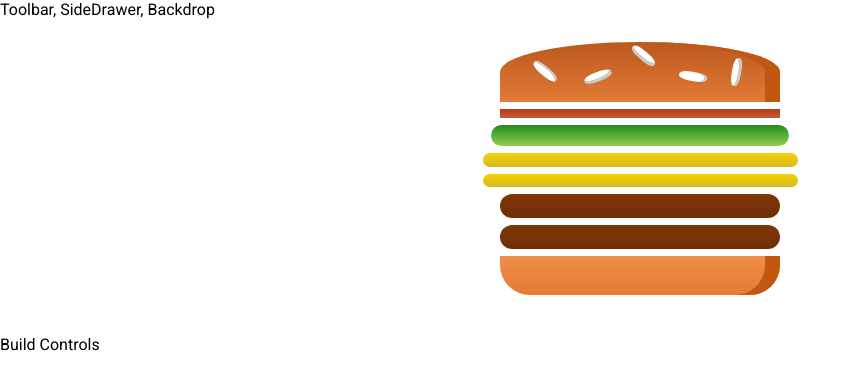
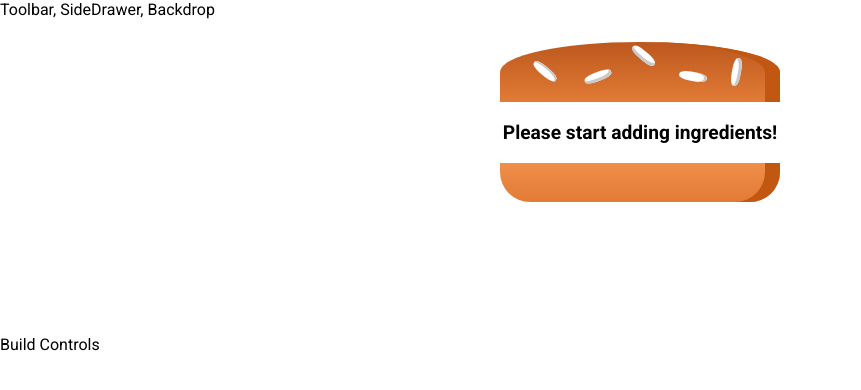
Before and after one commit to Jamerrone/react-16-the-complete-guide, a React app in the folder 8-the-burger-builder/: page / in a window 1280 px wide. Shown: the top 390 px of the page, without its empty margins (0-861 px from the left). Built offline with nearby package versions, Linux system fonts and the light colour scheme.

Commit message:
Update: calc the ingredient sum dynamically

```diff
--- a/8-the-burger-builder/src/components/Burger/Burger.js
+++ b/8-the-burger-builder/src/components/Burger/Burger.js
@@ -5,11 +5,19 @@
 import classes from './Burger.css';
 
 const burger = props => {
-  const transformedIngredients = Object.keys(props.ingredients).map(igKey => {
-    return [...Array(props.ingredients[igKey])].map((_, i) => {
-      return <BurgerIngredient key={igKey + i} type={igKey} />;
-    });
-  });
+  let transformedIngredients = Object.keys(props.ingredients)
+    .map(igKey => {
+      return [...Array(props.ingredients[igKey])].map((_, i) => {
+        return <BurgerIngredient key={igKey + i} type={igKey} />;
+      });
+    })
+    .reduce((arr, el) => {
+      return arr.concat(el);
+    }, []);
+
+  if (transformedIngredients.length === 0) {
+    transformedIngredients = <p>Please start adding ingredients!</p>;
+  }
 
   return (
     <div className={classes.Burger}>
--- a/8-the-burger-builder/src/containers/BurgerBuilder/BurgerBuilder.js
+++ b/8-the-burger-builder/src/containers/BurgerBuilder/BurgerBuilder.js
@@ -6,10 +6,10 @@
 class BurgerBuilder extends Component {
   state = {
     ingredients: {
-      bacon: 1,
-      salad: 1,
-      cheese: 2,
-      meat: 2
+      bacon: 0,
+      salad: 0,
+      cheese: 0,
+      meat: 0
     }
   };
 
```
